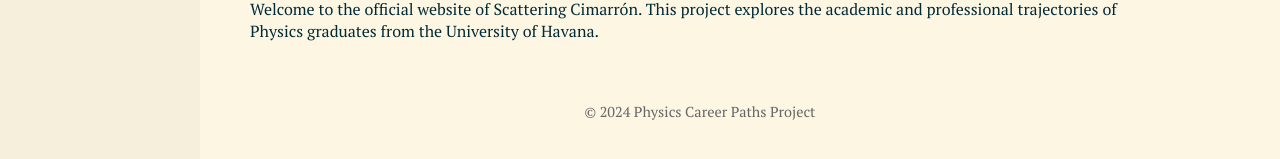
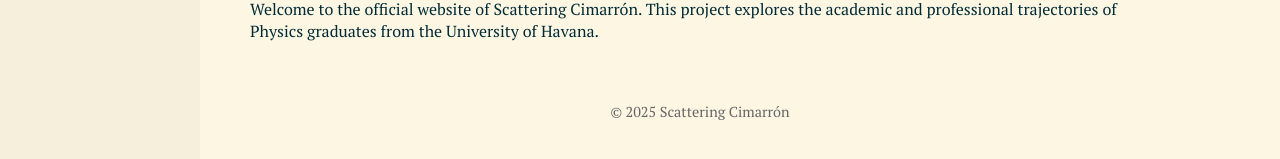
Before and after one commit to Gretica/Tracking_Cuban_Physicists, a Jekyll site: the page built from index.md, in a window 1280 px wide. Shown: the part 170-329 px from the top of the page. Built offline with Jekyll 4.4.1, drawn with Linux system fonts in a browser that asks for light colours.

Commit message:
Update default.html

```diff
--- a/_layouts/default.html
+++ b/_layouts/default.html
@@ -3,7 +3,7 @@
 <head>
   <meta charset="UTF-8" />
   <meta name="viewport" content="width=device-width, initial-scale=1" />
-  <title>{{ page.title | default: "Scattering Cimarrón – Tracking Cuban Physicists" }}</title>
+  <title>{{ page.title | default: "Scattering Cimarrón" }}</title>
   <link href="https://fonts.googleapis.com/css2?family=PT+Serif:wght@400;700&display=swap" rel="stylesheet">
   <style>
     body {
@@ -90,7 +90,7 @@
     {{ content }}
 
     <footer>
-      &copy; 2024 Physics Career Paths Project
+      &copy; 2025 Scattering Cimarrón
     </footer>
   </main>
 </body>
```
